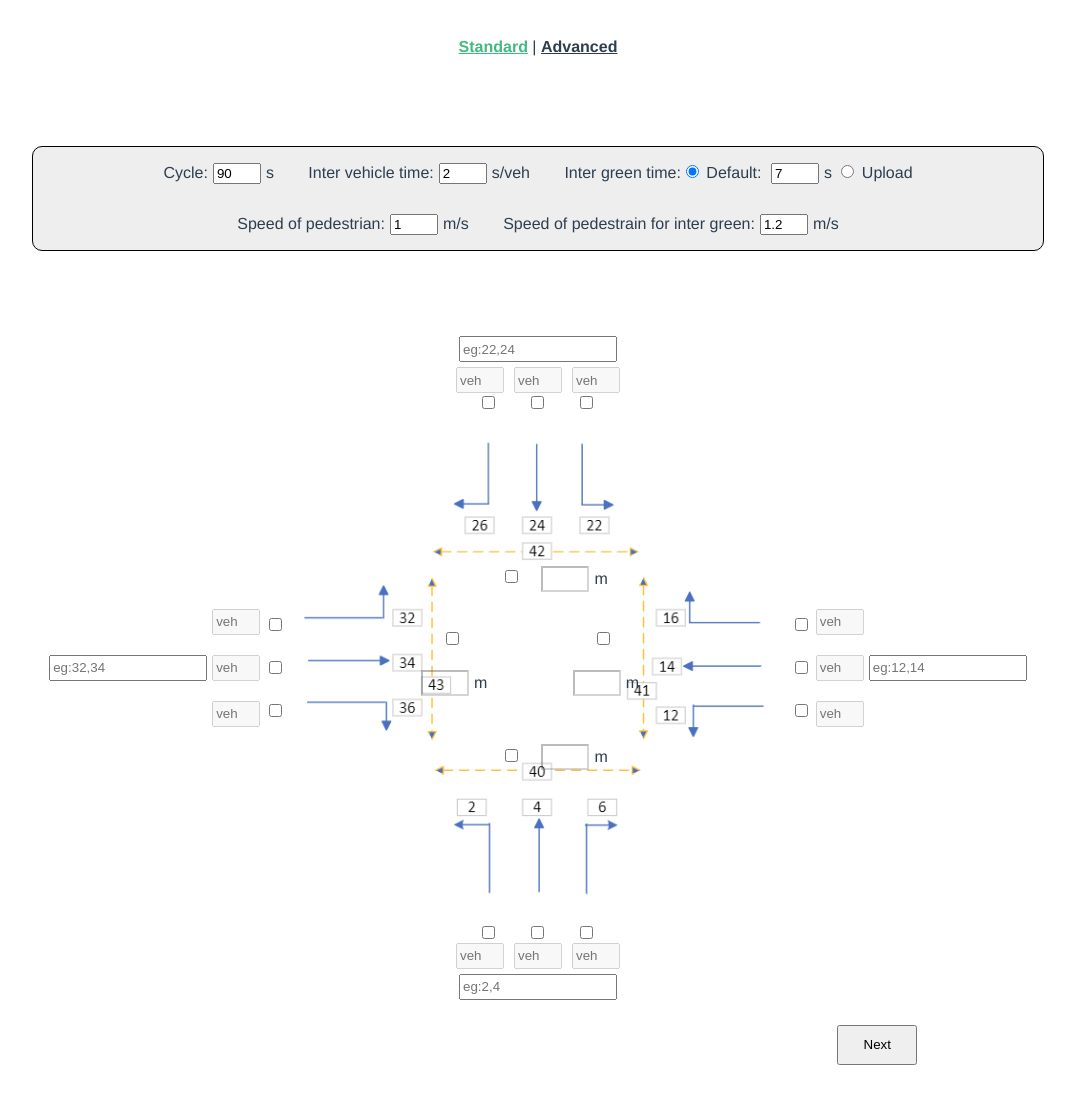
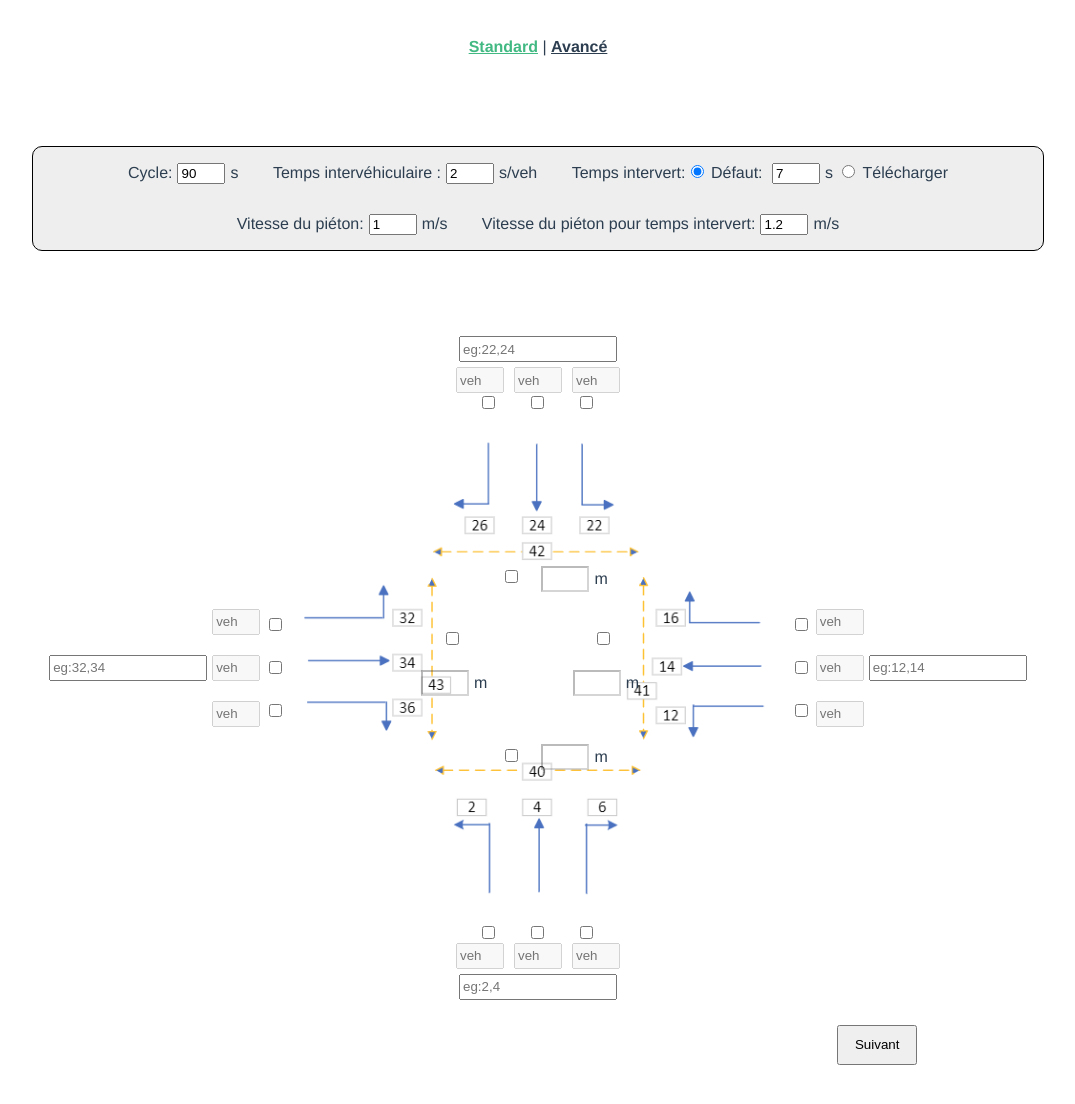
Before and after one commit to elxl/app-router, a Vue app: page / in a window 1280 px wide. Shown: the top 1104 px of the page, without its empty margins (102-1177 px from the left). Built offline with nearby package versions, Linux system fonts and the light colour scheme.

Commit message:
translate standard and message to french

```diff
--- a/src/App.vue
+++ b/src/App.vue
@@ -1,7 +1,7 @@
 <template>
   <nav v-if="showNav">
     <router-link :to="{name: 'standard'}">Standard</router-link> |
-    <router-link :to="{ name:'advance' }">Advanced</router-link>
+    <router-link :to="{ name:'advance' }">Avancé</router-link>
   </nav>
   <router-view/>
 </template>
--- a/src/views/Message.vue
+++ b/src/views/Message.vue
@@ -1,6 +1,6 @@
 <template>
   <div class="message-container">
-    <h1 class="result-message">Work submitted successfully! Result will be sent to email when finish.</h1>
+    <h1 class="result-message">Le calcul a été soumis avec succès ! Le résultat sera envoyé par e-mail dès qu'il sera terminé.</h1>
   </div>
 </template>
 
--- a/src/views/Standard.vue
+++ b/src/views/Standard.vue
@@ -7,14 +7,14 @@
             <input type="text" class="input-text" id="cycle" v-model="cycle">s
         </div>
         <div class="meta-data">
-            <label for="iv">Inter vehicle time:</label>
+            <label for="iv">Temps intervéhiculaire :</label>
             <input type="text" class="input-text" id="iv" v-model="iv">s/veh
         </div>
         <div class="meta-data">
-            <label for="ig">Inter green time:</label>
-                <input type="radio" id="default" name="speedig" value="true" v-model="ig_mode"> Default:
+            <label for="ig">Temps intervert:</label>
+                <input type="radio" id="default" name="speedig" value="true" v-model="ig_mode"> Défaut:
                 <input type="text" class="input-text" name="ig" v-model="ig">s
-                <input type="radio" id="upload" name="speedig" value="false" v-model="ig_mode"> Upload
+                <input type="radio" id="upload" name="speedig" value="false" v-model="ig_mode"> Télécharger
                 <div v-if="ig_mode=='false'" style="display: inline;">
                     <input type="file" id="file" name="filename" @change="handleFileUpload">
                 </div>
@@ -23,11 +23,11 @@
 
     <div class="input-second">
         <div class="meta-data">
-            <label for="speed">Speed of pedestrian:</label>
+            <label for="speed">Vitesse du piéton:</label>
             <input type="text" class="input-text" name="speed" v-model="speedped">m/s
         </div>
         <div class="meta-data">
-            <label for="speedig">Speed of pedestrain for inter green:</label>
+            <label for="speedig">Vitesse du piéton pour temps intervert:</label>
             <input type="text" class="input-text" name="speedig" v-model="speedpedig">m/s
         </div>
     </div>
@@ -126,12 +126,12 @@
 </div>
 
 <div class="next">
-    <button class="nextstep" @click="validateInput">Next</button>
+    <button class="nextstep" @click="validateInput">Suivant</button>
 </div>
 
 <div v-if="process">
     <div class="next-title">
-        <h2 >Name of movement and calculation details</h2>
+        <h2 >Nom du mouvement et détails du calcul</h2>
     </div>
     <div style="display: flex;align-items: center; justify-content: center;">
         <div class="name-container">
@@ -144,21 +144,21 @@
     </div>
 
     <div>
-        <label for="secondary">Authorized conflict:</label>
+        <label for="secondary">Conflit autorisé:</label>
         <input type="text" class="authorize" id="secondary" placeholder="eg:V1,V2;P5,V4" v-model="authorize">
     </div>
 
     <div class="details">
         <label class="checkbox">
         <input type="checkbox" v-model="opt">
-        Green optimization
+        Optimisation du temps vert
         </label>
         <label class="checkbox">
         <input type="checkbox" v-model="conflict">
-        Conflict critical movement
+        Mouvements déterminants en conflits
         </label>
         <label for="savefile" class="checkbox">
-        Filename:
+        Nom de fichier:
         <input type="text" id="savefile" placeholder="example.pdf" v-model="savepath">
         </label>
     </div>
@@ -167,7 +167,7 @@
         <!-- <router-link :to="{ name : 'result'}">
             <button class="nextstep" @click="callAPI" id="submit">Submit</button>
         </router-link> -->
-        <button class="nextstep" @click="validateData" id="submit">Submit</button>
+        <button class="nextstep" @click="validateData" id="submit">Calculer</button>
     </div>
 
 </div>
@@ -281,14 +281,14 @@ export default {
             for (const value of this.checkedbox) {
                 if (!regex.test(this['f'+value])) {
                     this.process = false
-                    alert("Please enter valid integers in all textboxes!");
+                    alert("Veuillez saisir des nombres valides dans toutes les zones de texte du flux!");
                     return; // Exit the method if any non-integer value is found
                 }
             }
             for (const value of this.checkedped) {
                 if (!regex.test(this['w'+value])) {
                     this.process = false
-                    alert("Please enter valid integers in all textboxes!");
+                    alert("Veuillez saisir des nombres valides dans toutes les zones de texte du longeur!");
                     return; // Exit the method if any non-integer value is found
                 }
             }
@@ -299,7 +299,7 @@ export default {
                 let includedNumbers = this.checkedbox.filter(element => this[branch + 'list'].includes(parseInt(element)));
                 let regex_comb = new RegExp(`^(${includedNumbers.join('|')}|,|;)+$`);
                 if (this[branch + 'comb']!=='' && !regex_comb.test(this[branch + 'comb'])) {
-                    alert('Unselected movement included in the combination!');
+                    alert('Mouvement non sélectionné inclus dans la combinaison!');
                     return;
                 }
             }
@@ -392,7 +392,7 @@ export default {
             const uniqueNames = new Set(names);
 
             if (names.length !== uniqueNames.size) {
-                alert("Please make sure all names are different!");
+                alert("Veillez à ce que tous les noms du mouvement soient différents!");
                 return;
             }
 
@@ -401,14 +401,18 @@ export default {
                 const values = this.authorize.split(/[,;]/);
                 const allValuesExist = values.every(value => names.includes(value.trim()));
                 if (!allValuesExist) {
-                alert("Movements in authorized conflict not included!");
+                alert("Les mouvements dans les conflits autorisés ne sont pas inclus!");
                 return;
             }
             }
 
             // Check file name
             if (this.savepath === null) {
-                alert("Please provide result file name!");
+                alert("Veuillez indiquer le nom du fichier!");
+                return;
+            }
+            if (!this.savepath.endsWith(".pdf")) {
+                alert("Le nom de fichier doit se terminer par .pdf!");
                 return;
             }
 
```
